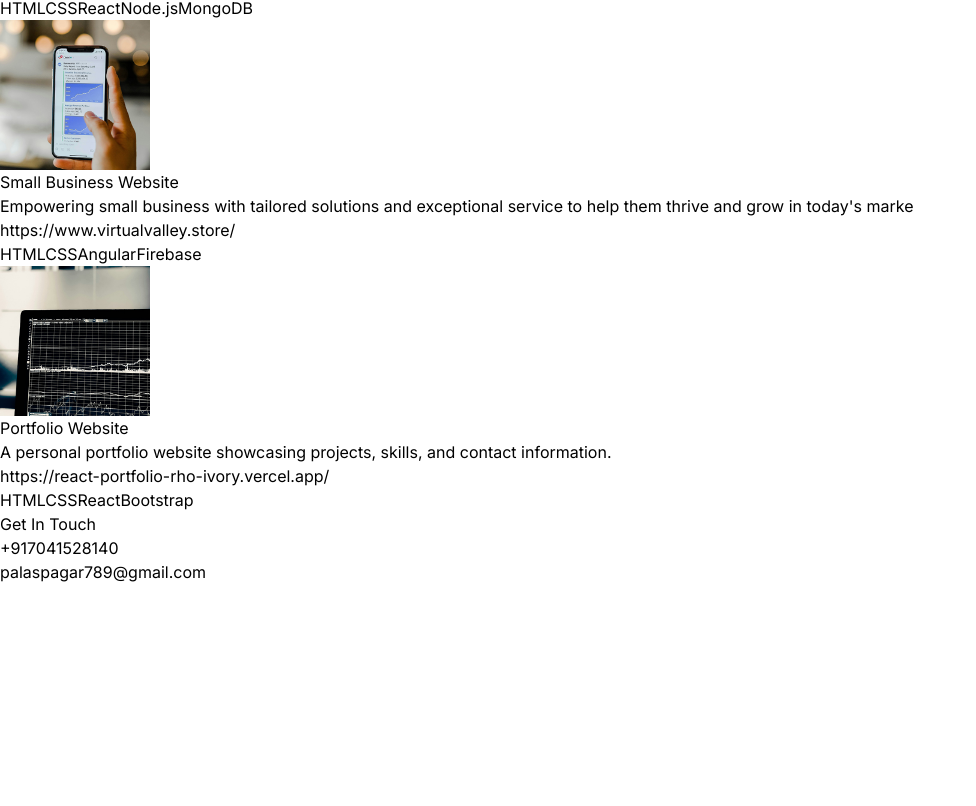
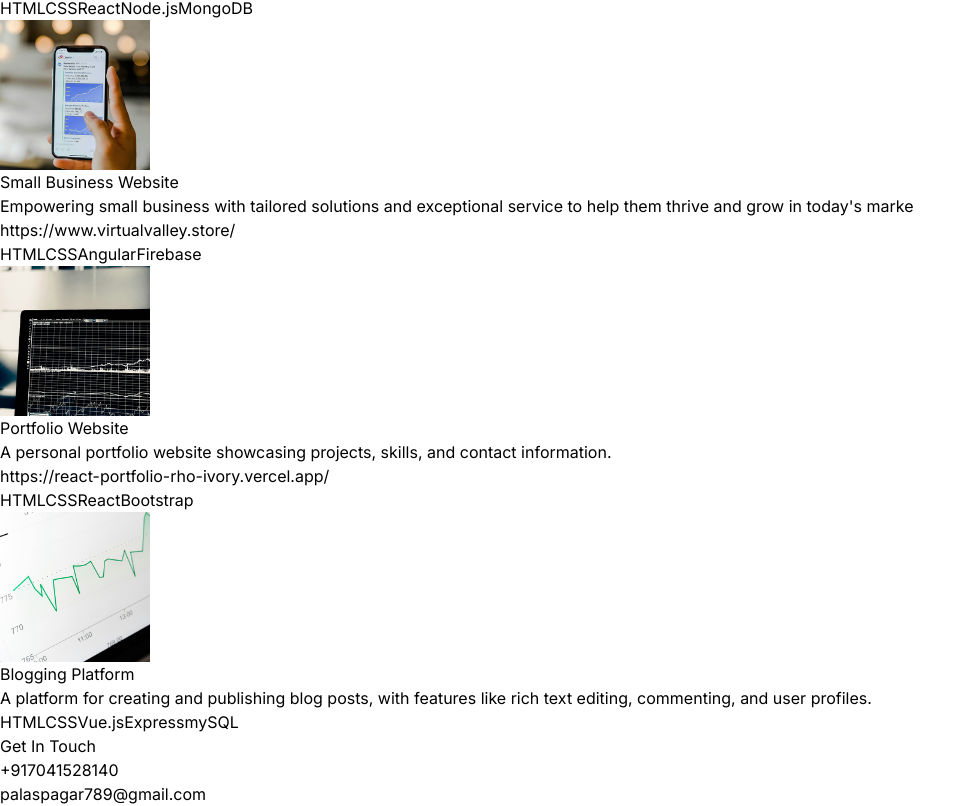
Before and after one commit to Shubhu89/React-portfolio, a React (Vite) app: page / in a window 1280 px wide. Shown: the part 2240-3046 px from the top of the page, without its empty margins (0-976 px from the left). Before the commit the page ends 2824 px from the top, so only its background shows below. Built offline with nearby package versions, Linux system fonts and the light colour scheme.

Commit message:
Describe the changes you made

```diff
--- a/src/components/Projects.jsx
+++ b/src/components/Projects.jsx
@@ -10,7 +10,7 @@ const Projects = () => {
         transition={{ duration: 1.5 }}
 
         className="my-20 text-center text-4xl"> <a href="dev.easywholesale.com">Projects</a> </motion.h1>
-        <div>{PROJECTS.map((project, index) => (
+        <div>{PROJECTS.map((project, index,link) => (
             <div key={index} className="mb-8 flex flex-wrap lg:justify-center">
                 <motion.div
                   whileInView={{ opacity: 1, x: 0 }}
@@ -32,7 +32,8 @@ const Projects = () => {
                 className="w-full max-w-xl lg:w-3/4">
                     <h6 className="mb-2 font-semibold" >{project.title}</h6>
                     <p className="mb-4 text-neutral-400">{project.description}</p>
-                    <p className="mb-4 text-neutral-400">{project.link} </p>
+                    <p className="mb-4 text-neutral-400">
+                     <a href= {project.link}> {project.link}</a> </p>
 
 
                     {project.technologies.map((tech,index)=>(
--- a/src/constants/index.js
+++ b/src/constants/index.js
@@ -68,13 +68,13 @@ export const PROJECTS = [
       "A personal portfolio website showcasing projects, skills, and contact information.",
     technologies: ["HTML", "CSS", "React", "Bootstrap"],
   },
-  // {
-  //   title: "Blogging Platform",
-  //   image: project4,
-  //   description:
-  //     "A platform for creating and publishing blog posts, with features like rich text editing, commenting, and user profiles.",
-  //   technologies: ["HTML", "CSS", "Vue.js", "Express", "mySQL"],
-  // },
+  {
+    title: "Blogging Platform",
+    image: project4,
+    description:
+      "A platform for creating and publishing blog posts, with features like rich text editing, commenting, and user profiles.",
+    technologies: ["HTML", "CSS", "Vue.js", "Express", "mySQL"],
+  },
 ];
 
 export const CONTACT = {
```
